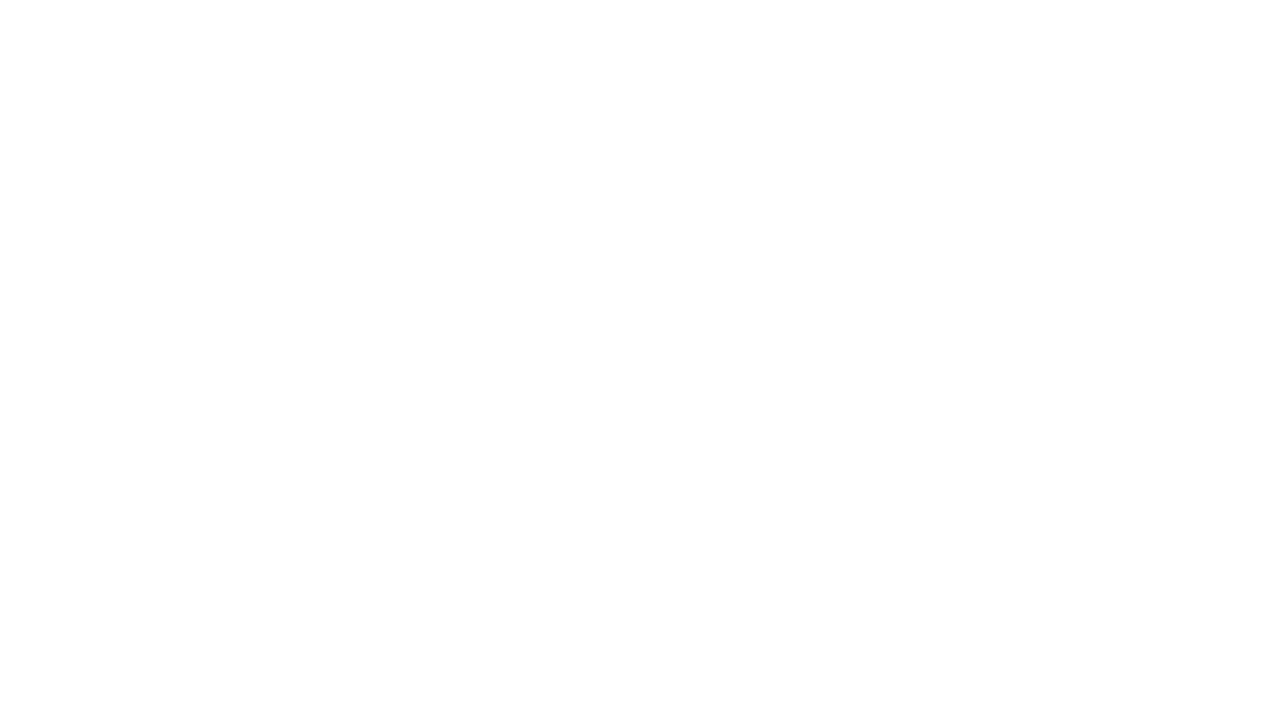
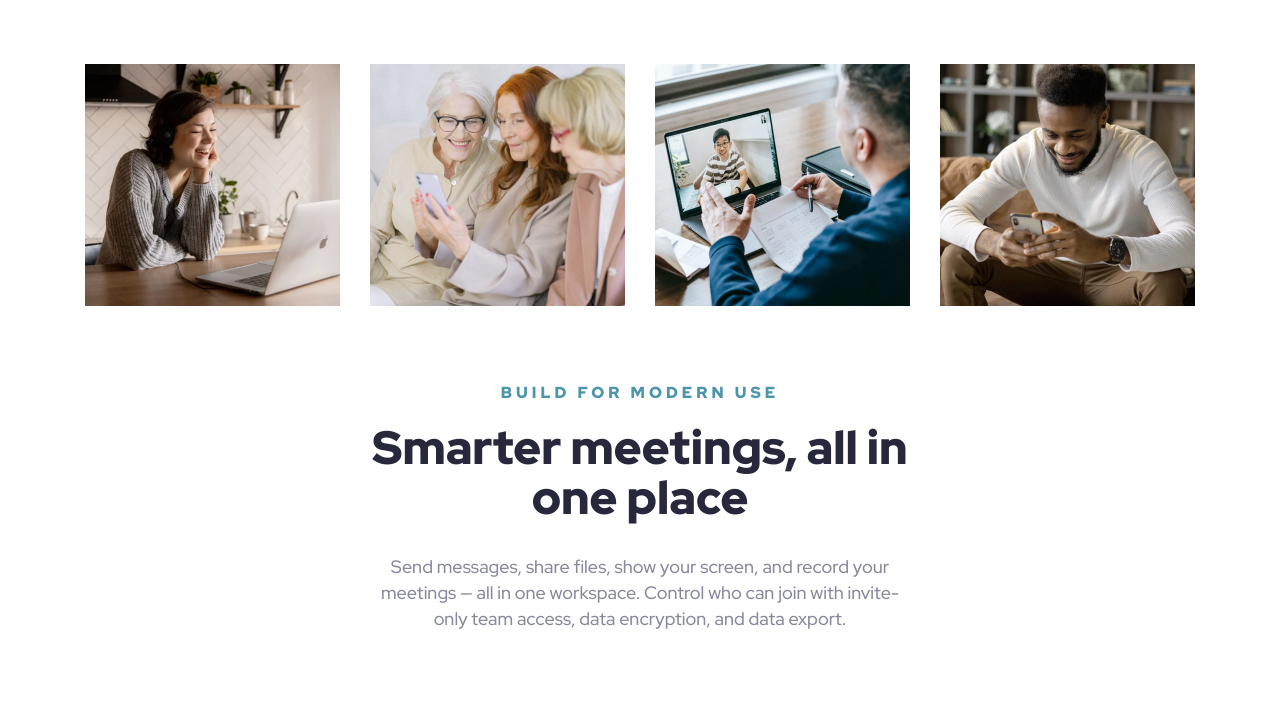
Before and after one commit to Jovo98/meet-landing-page-jack, a plain HTML site: page index.html in a window 1280 px wide. Drawn offline with Linux system fonts and the light colour scheme.

Commit message:
done my task making main/gallary in group project css and html

```diff
--- a/css/styles.css
+++ b/css/styles.css
@@ -0,0 +1,70 @@
+@import url('https://fonts.googleapis.com/css2?family=Big+Shoulders+Display:wght@700&family=Kumbh+Sans:wght@400;700&family=Lexend+Deca:wght@400;700&family=Outfit:wght@400;700&family=Red+Hat+Display:wght@500;900&family=Roboto:wght@400;500;700&display=swap');
+
+* {
+    box-sizing: border-box;
+    margin: 0;
+    font-family: red hat display, sans-serif;
+}
+
+.section-gallery {
+    display: flex;
+    align-items: center;
+    justify-content: center;
+    margin-top: 64px;
+
+}
+
+.gallery   {
+    height: 242px;
+    width: 255px;
+    display: flex;
+
+}
+
+.hero-gallery {
+    display: flex;
+    gap: 30px;
+}
+
+.main-section {
+    display: flex;
+    align-items: center;
+    justify-content: center;
+    height: 400px;
+    width: 540px;
+    flex-direction: column;
+    margin: auto;
+}
+
+.second-section {
+    display: flex;
+    color: #4D96A9;
+    font-size: 16px;
+    font-weight: 900;
+    text-transform: uppercase;
+    line-height: 26px;
+    letter-spacing: 4px;
+    word-wrap: break-word;
+    text-align: center;
+}
+
+.third-section {
+    display: flex;
+    font-size: 40px;
+    font-weight: 900;
+    line-height: 50px;
+    margin-top: 16px;
+    text-align: center;
+    color: #28283D;
+}
+
+.fourth-section {
+    display: flex;
+    font-size: 18px;
+    font-weight: 500;
+    line-height: 26px;
+    word-wrap: break-word;
+    margin-top: 32px;
+    text-align: center;
+    color: #87879D;
+}
--- a/index.html
+++ b/index.html
@@ -17,9 +17,28 @@
 
 
     <!-- Kevin -->
-    <main>
+    <main class="section-gallery">
+        <div class="hero-gallery">
+            <img class="gallery" src="assets/desktop/image-woman-in-videocall.jpg" alt="gallery image">
+            <img class="gallery" src="assets/desktop/image-women-videochatting.jpg" alt="gallery image">
+            <img class="gallery" src="assets/desktop/image-men-in-meeting.jpg" alt="gallery image">
+            <img class="gallery" src="assets/desktop/image-man-texting.jpg" alt="gallery image">
+        </div>
+    </main>
 
-    </main>
+        <div class="main-section">
+            <div class="second-section">
+                <p>BUILD FOR MODERN USE</p>
+            </div>
+            <div class="third-section">
+                <h3>Smarter meetings, all in one place</h3>
+            </div>
+            <div class="fourth-section">
+            <p>Send messages, share files, show your screen, and record your meetings — all in one workspace. Control
+                who can join with invite-only team access, data encryption, and data export.</p>
+            </div>
+        </div>
+
 
     <!-- Anniken footer -->
     <footer>
```
